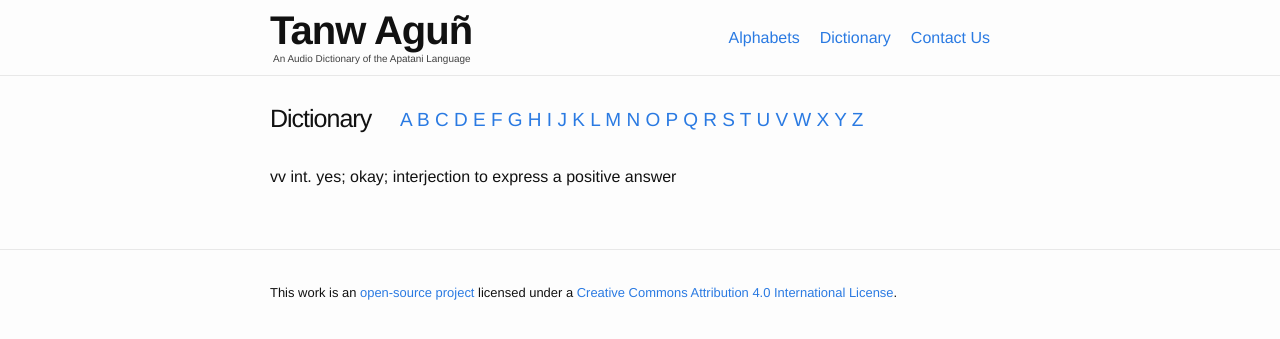
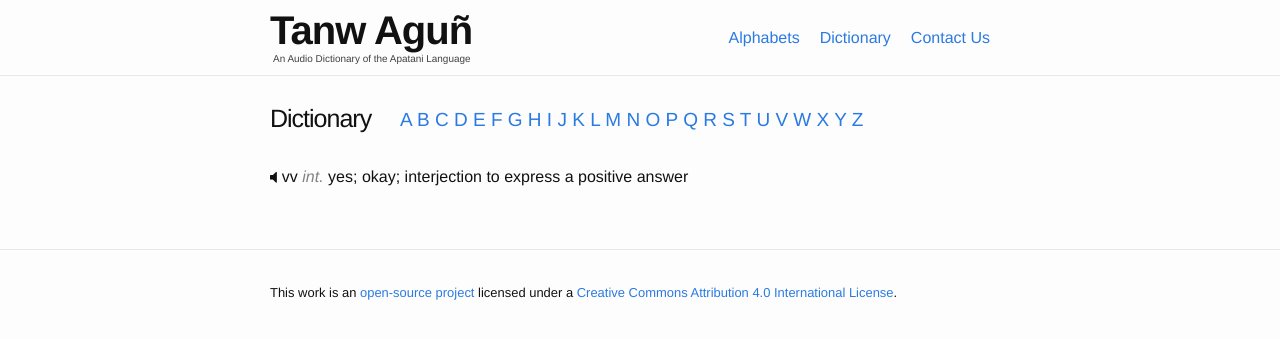
Before and after one commit to hacksparrow/language.apatani.org, a Jekyll site: the page built from dictionary/v.md, in a window 1280 px wide. Shown: the top 339 px of the page. Built offline with Jekyll 4.4.1, drawn with Linux system fonts in a browser that asks for light colours; nearby versions of some CDN libraries.

Commit message:
Update v.md

```diff
--- a/dictionary/v.md
+++ b/dictionary/v.md
@@ -3,4 +3,4 @@
 layout: dictionary
 ---
 
-vv	int.	yes; okay; interjection to express a positive answer
+__vv__	_int._	yes; okay; interjection to express a positive answer
```
